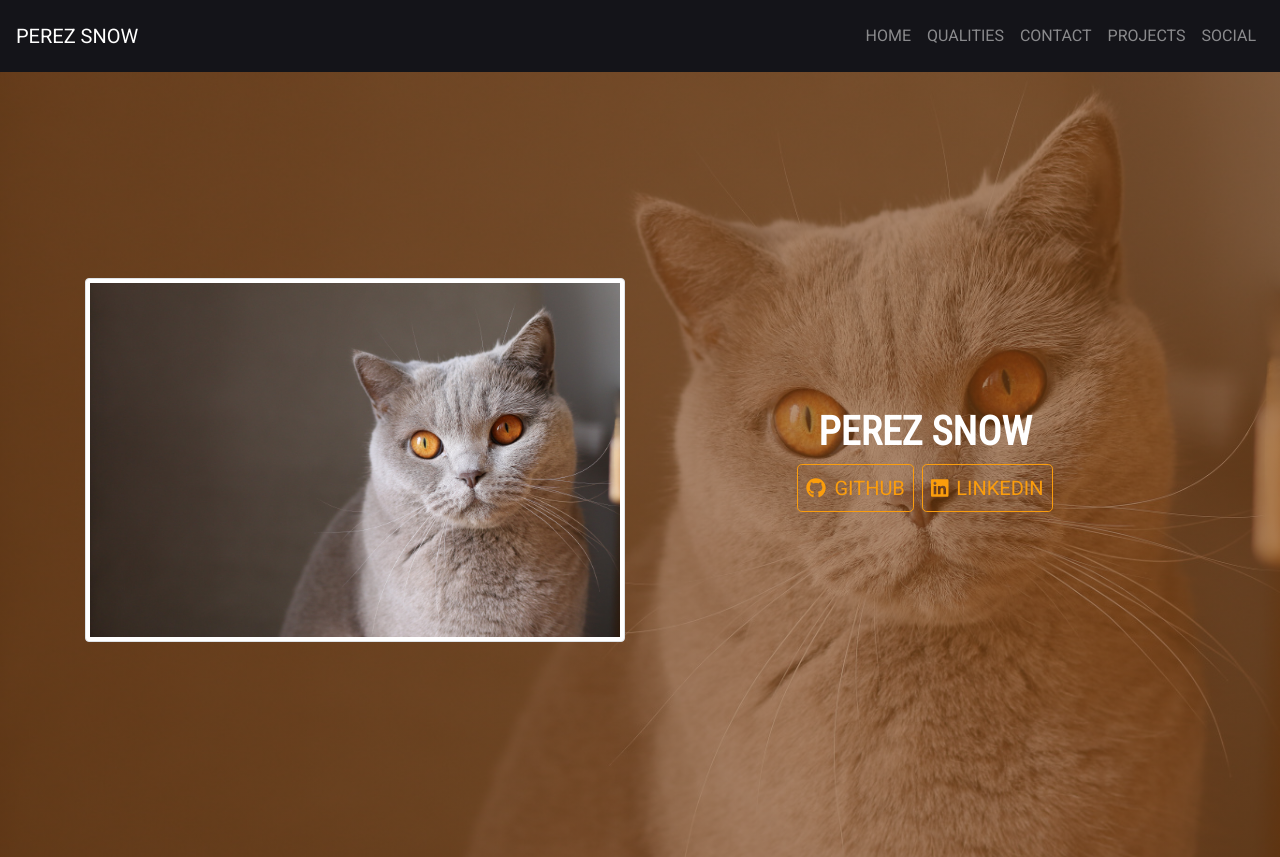
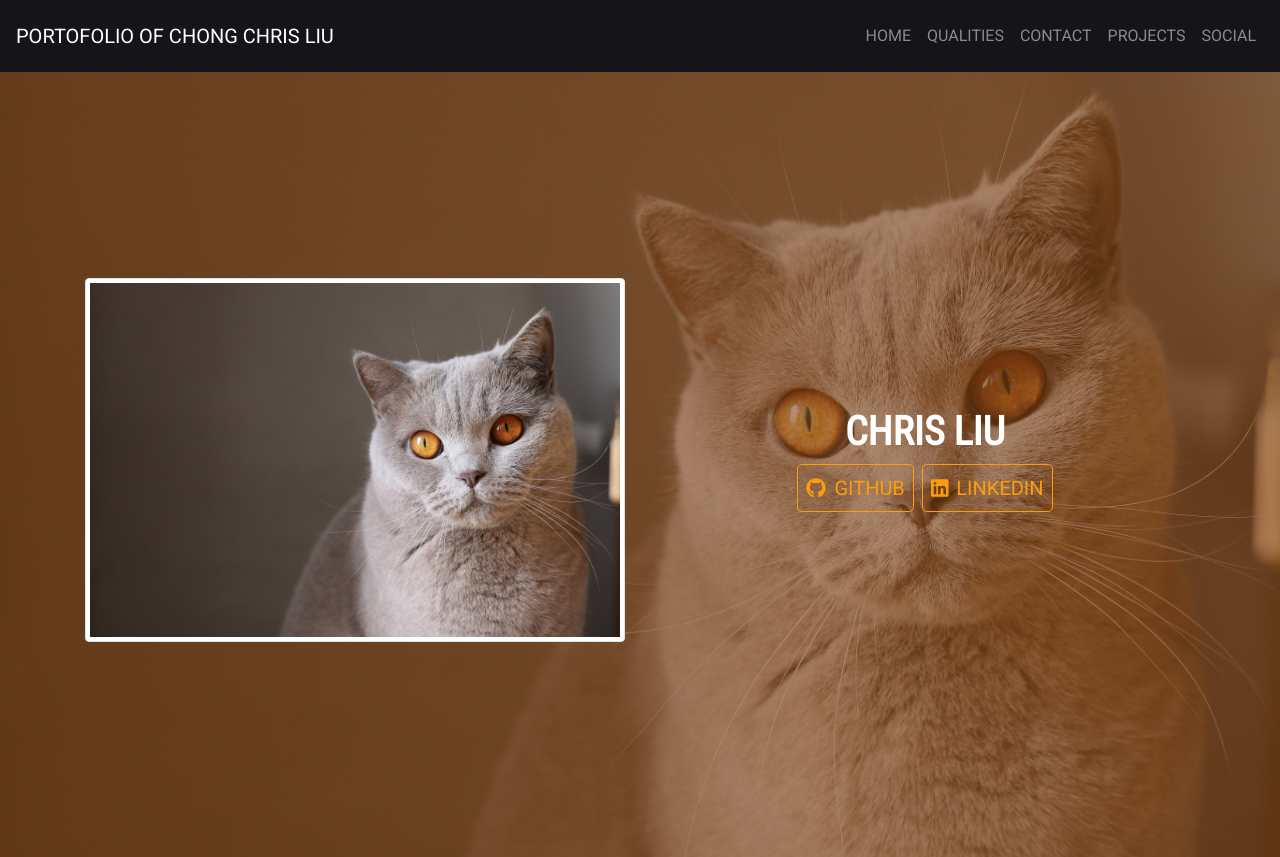
Before and after one commit to Chongchrisliu/Vue-Portofolio-master, a Vue app: page / in a window 1280 px wide. Shown: the top 857 px of the page. Built offline with nearby package versions, Linux system fonts and the light colour scheme.

Commit message:
Commit basic configuration

```diff
--- a/index.html
+++ b/index.html
@@ -4,7 +4,7 @@
 <head>
   <meta charset="utf-8">
   <meta name="viewport" content="width=device-width,initial-scale=1.0, shrink-to-fit=no">
-  <title>Perez Snow Portfolio</title>
+  <title>Chris Liu Portfolio</title>
 
   <!--font awesome-->
   <script defer src="https://use.fontawesome.com/releases/v5.0.13/js/all.js" integrity="sha384-xymdQtn1n3lH2wcu0qhcdaOpQwyoarkgLVxC/wZ5q7h9gHtxICrpcaSUfygqZGOe"
--- a/package.json
+++ b/package.json
@@ -10,7 +10,7 @@
     "build": "node build/build.js"
   },
   "dependencies": {
-    "bootstrap": "^4.1.1",
+    "bootstrap": "^4.4.1",
     "vue": "^2.5.2"
   },
   "devDependencies": {
@@ -31,7 +31,7 @@
     "friendly-errors-webpack-plugin": "^1.6.1",
     "html-webpack-plugin": "^2.30.1",
     "node-notifier": "^5.1.2",
-    "node-sass": "^4.9.0",
+    "node-sass": "^4.13.1",
     "optimize-css-assets-webpack-plugin": "^3.2.0",
     "ora": "^1.2.0",
     "portfinder": "^1.0.13",
@@ -49,7 +49,7 @@
     "vue-template-compiler": "^2.5.2",
     "webpack": "^3.6.0",
     "webpack-bundle-analyzer": "^2.9.0",
-    "webpack-dev-server": "^2.9.1",
+    "webpack-dev-server": "^2.11.5",
     "webpack-merge": "^4.1.0"
   },
   "engines": {
--- a/src/App.vue
+++ b/src/App.vue
@@ -17,7 +17,7 @@ import Contact from './components/Contact.vue'
 import Projects from './components/Projects.vue'
 import Social from './components/Social.vue'
 import Footer from './components/Footer.vue'
-import NavBar from './components/Navbar.vue'
+import NavBar from './components/NavBar.vue'
 
 
 export default {
--- a/src/components/Banner.vue
+++ b/src/components/Banner.vue
@@ -6,7 +6,7 @@
                     <img src="../assets/img/portret.jpg" alt="portret" class="img-fluid img-thumbnail">
                 </div>
                 <div class="col-md-6 text-center">
-                    <h1 class="text-white text-white text-uppercase mb-2 font-weight-bold">Perez snow</h1>
+                    <h1 class="text-white text-white text-uppercase mb-2 font-weight-bold">Chris Liu</h1>
                     <a href="#" class="btn btn-lg btn-outline-primary text-uppercase p-2"><i class="fab fa-github mr-2"></i>github</a>
 
                     <a href="#" class="btn btn-lg btn-outline-primary text-uppercase p-2 ml-2"><i class="fab fa-linkedin mr-2"></i>linkedin</a>
--- a/src/components/Footer.vue
+++ b/src/components/Footer.vue
@@ -3,7 +3,7 @@
         <div class="container">
             <div class="row">
                 <div class="col text-center">
-                    <p class="mt-2">&copy;Copyright 2018 Perez Snow.</p>
+                    <p class="mt-2">&copy;Copyright 2020 Chris Liu.</p>
                 </div>
             </div>
         </div>
--- a/src/components/NavBar.vue
+++ b/src/components/NavBar.vue
@@ -1,6 +1,6 @@
 <template>
     <nav class="navbar navbar-expand-md navbar-dark bg-dark p-3 fixed-top">
-        <a href="#" class="navbar-brand text-uppercase">Perez Snow</a>
+        <a href="#" class="navbar-brand text-uppercase">Portofolio of Chong Chris Liu</a>
         <button class="navbar-toggler" type="button" data-toggle="collapse" data-target="#navbarBrand">
             <span class="navbar-toggler-icon"></span>
         </button>
```
Also changed, not shown: 2 other files (tests, documents, lock files or other folders).
